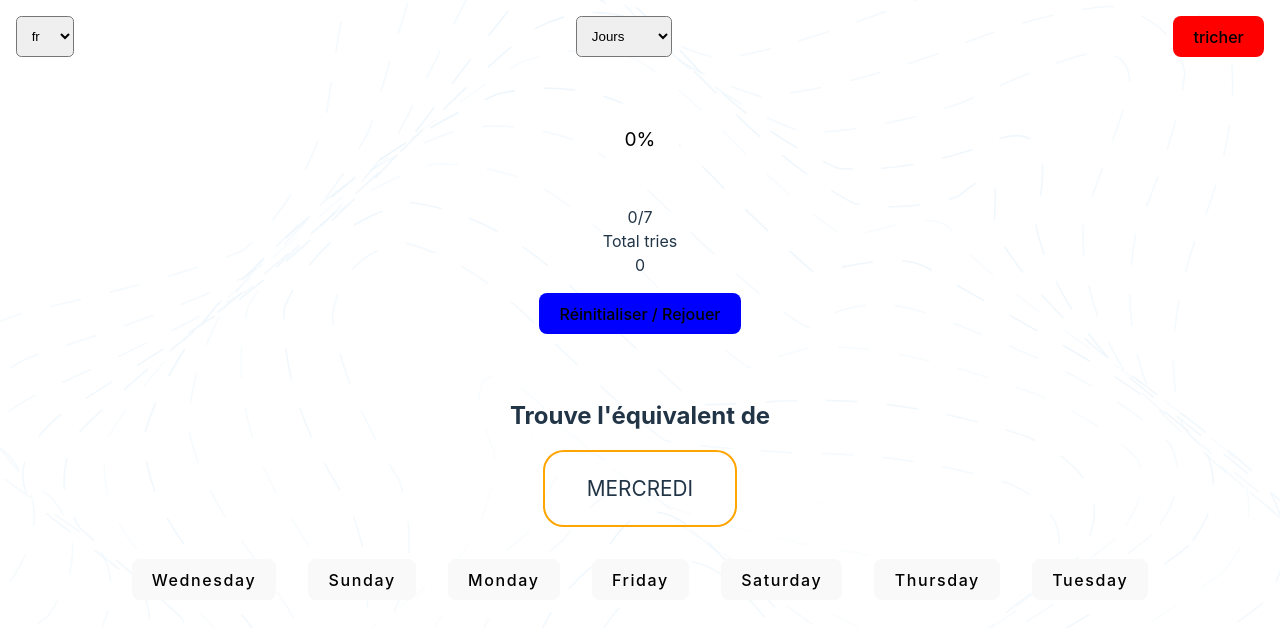
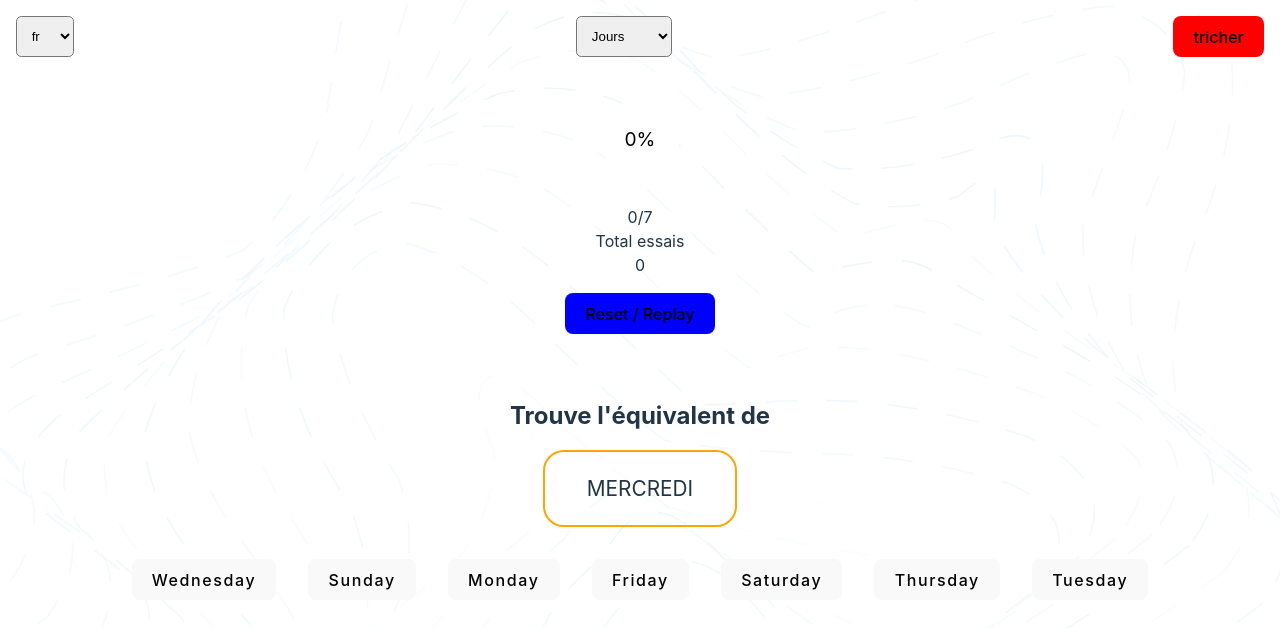
Before and after one commit to Oualid-CHAOUATI/react-learn-latin-numerals-, a React (Vite) app: page / in a window 1280 px wide. Shown: the top 628 px of the page. Built offline with nearby package versions, Linux system fonts and the light colour scheme.

Commit message:
ajouter une fonction pour mieux gérer la traduction

```diff
--- a/src/components/Game/Game.tsx
+++ b/src/components/Game/Game.tsx
@@ -9,6 +9,7 @@ import { Flex } from "../../UI/Flex";
 import { ProgessBar } from "../../UI/ProgessBar/ProgessBar";
 import { useGameHook } from "../../hooks/gameHook";
 import { GameContext, TGameContext } from "../../Contexts/gameContext";
+import { TranslateText } from "../../utils/translate";
 function printQuestionInLanguag(language: TLanguage) {
   if (language == "fr") return "trouve l'équivalent de";
   return "find the equivalent of";
@@ -16,6 +17,7 @@ function printQuestionInLanguag(language: TLanguage) {
 
 export function Game() {
   const { language } = useContext(LanguageContext) as TLanguageContext;
+  const translate = TranslateText(language);
   const { gameMode } = useContext(GameContext) as TGameContext;
   const {
     currentQuestion,
@@ -40,16 +42,15 @@ export function Game() {
             {totalQuestionsNumber - leftQuestionsNumber}/{totalQuestionsNumber}
           </span>{" "}
         </p>
-        <p>Total tries</p>
+        <p>{translate("Total essais ", "Total tries ")}</p>
         <p>
           <span>{tries}</span>{" "}
         </p>
       </div>
 
       <button id="reset-btn" onClick={reset}>
-        {language == "en" ? "Reset / Replay" : "Réinitialiser / Rejouer"}
+        {translate("Reset / Replay", "Réinitialiser / Rejouer")}
       </button>
-      {percentage == 100 && <button onClick={reset}>reset game</button>}
       {percentage !== 100 && (
         <>
           <Flex isColumn>
--- a/src/components/Header/Header.component.tsx
+++ b/src/components/Header/Header.component.tsx
@@ -3,9 +3,12 @@ import "./Header.styles.scss";
 import { LanguageContext, TLanguageContext } from "../../Contexts/App.context";
 import { Flex } from "../../UI/Flex";
 import { GameContext, TGameContext } from "../../Contexts/gameContext";
+import { TranslateText } from "../../utils/translate";
 export function Header() {
   const { language, toggleLanguage, isOpenCheat, toggleIsOpenCheat } =
     useContext(LanguageContext) as TLanguageContext;
+
+  const translate = TranslateText(language);
   const { toggleGameMode, gameMode } = useContext(GameContext) as TGameContext;
   return (
     <header>
@@ -26,19 +29,12 @@ export function Header() {
             onChange={toggleGameMode}
             value={gameMode}
           >
-            <option value="days">{language == "en" ? "Days" : "Jours"}</option>
-            <option value="numbers">
-              {language == "en" ? "Numbers" : "nombres"}
-            </option>
+            <option value="days">{translate("Jours", "Days")}</option>
+            <option value="numbers">{translate("nombres", "Numbers")}</option>
           </select>
 
           <button id="cheat-btn" onClick={toggleIsOpenCheat}>
-            {(() => {
-              if (isOpenCheat) return "x";
-
-              if (language == "fr") return "tricher";
-              return "cheat";
-            })()}
+            {translate("tricher", "cheat")}
           </button>
         </>
       </Flex>
--- /dev/null
+++ b/src/utils/translate.tsx
@@ -0,0 +1,8 @@
+import { TLanguage } from "../Contexts/App.context";
+
+export function TranslateText(lan: TLanguage) {
+  return (fr: string, en: string) => {
+    if (lan === "fr") return fr;
+    return en;
+  };
+}
```
